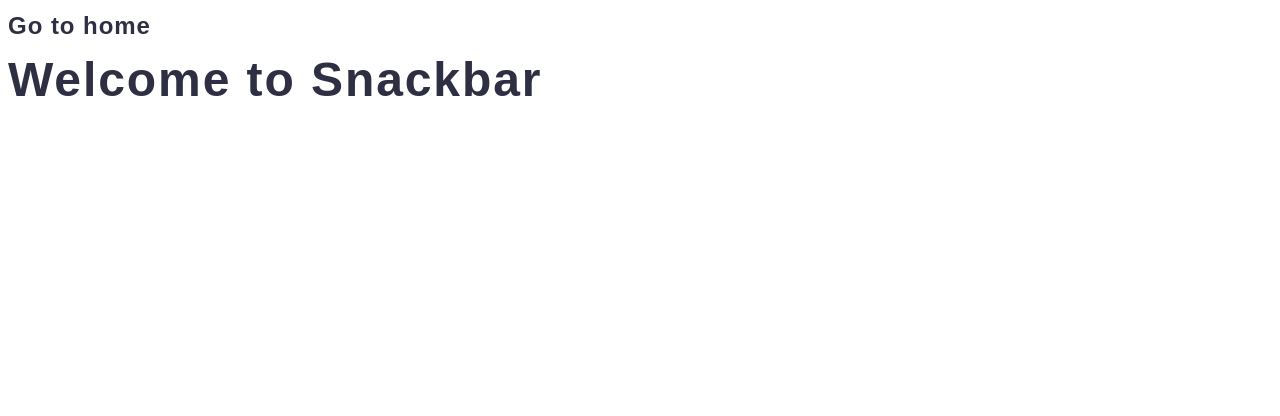
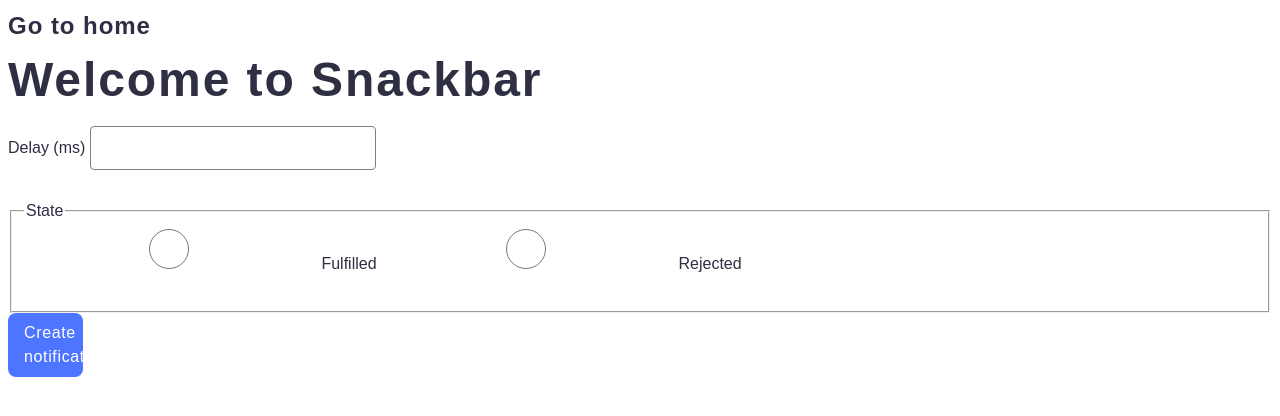
Before and after one commit to Yilchik/goit-js-hw-10, a website built with Vite: page src/2-snackbar.html in a window 1280 px wide. Built offline with nearby package versions, Linux system fonts and the light colour scheme.

Commit message:
1-timer 1

```diff
--- a/src/2-snackbar.html
+++ b/src/2-snackbar.html
@@ -12,6 +12,27 @@
       <a href="./index.html" class="goBack">Go to home</a>
       <h1 class="toTitle">Welcome to Snackbar</h1>
     </section>
+    <form class="form">
+      <label>
+        Delay (ms)
+        <input type="number" name="delay" required />
+      </label>
+
+      <fieldset>
+        <legend>State</legend>
+        <label>
+          <input type="radio" name="state" value="fulfilled" required />
+          Fulfilled
+        </label>
+        <label>
+          <input type="radio" name="state" value="rejected" required />
+          Rejected
+        </label>
+      </fieldset>
+
+      <button type="submit">Create notification</button>
+    </form>
+
     <script type="module" src="./js/2-snackbar.js"></script>
   </body>
 </html>
--- a/src/js/2-snackbar.js
+++ b/src/js/2-snackbar.js
@@ -0,0 +1,2 @@
+import iziToast from 'izitoast';
+import 'izitoast/dist/css/iziToast.min.css';
```
Also changed, not shown: src/js/1-timer.js (+6 -2 lines).
